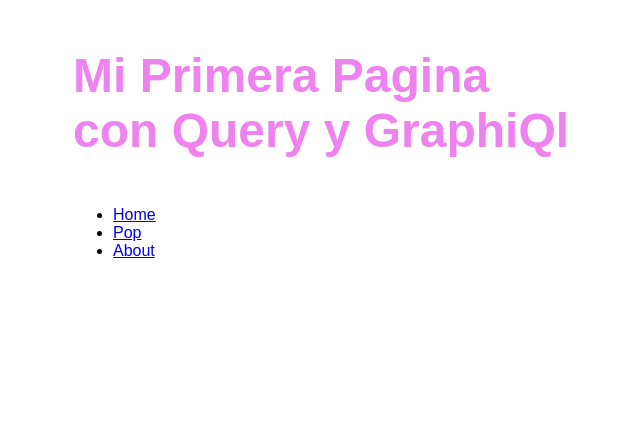
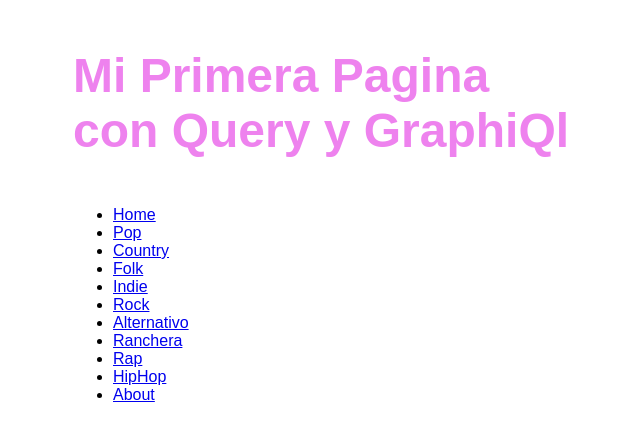
Before and after one commit to MoonPearlCulee/Fer, a Gatsby site: page /layout in a window 1280 px wide. Shown: the whole page, without its empty margins (317-957 px from the left). Built offline with nearby package versions, Linux system fonts and the light colour scheme; Gatsby itself is replaced by a stand-in of ours.

Commit message:
Proyecto

```diff
--- a/src/pages/layout.js
+++ b/src/pages/layout.js
@@ -39,6 +39,46 @@
             </Link>
           </li>
           <li className={navLinkItem}>
+            <Link to="/country" className={navLinkText}>
+              Country
+            </Link>
+          </li>
+          <li className={navLinkItem}>
+            <Link to="/folk" className={navLinkText}>
+              Folk
+            </Link>
+          </li>
+          <li className={navLinkItem}>
+            <Link to="/indie" className={navLinkText}>
+              Indie
+            </Link>
+          </li>
+          <li className={navLinkItem}>
+            <Link to="/rock" className={navLinkText}>
+              Rock
+            </Link>
+          </li>
+          <li className={navLinkItem}>
+            <Link to="/alternative" className={navLinkText}>
+              Alternativo
+            </Link>
+          </li>
+          <li className={navLinkItem}>
+            <Link to="/ranchera" className={navLinkText}>
+              Ranchera
+            </Link>
+          </li>
+          <li className={navLinkItem}>
+            <Link to="/rap" className={navLinkText}>
+              Rap
+            </Link>
+          </li>
+          <li className={navLinkItem}>
+            <Link to="/hiphop" className={navLinkText}>
+              HipHop
+            </Link>
+          </li>
+          <li className={navLinkItem}>
             <Link to="/about" className={navLinkText}>
               About
             </Link>
```
